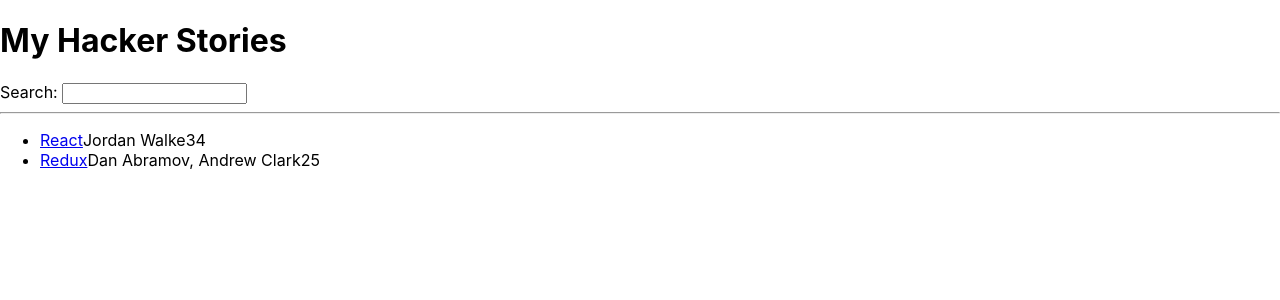
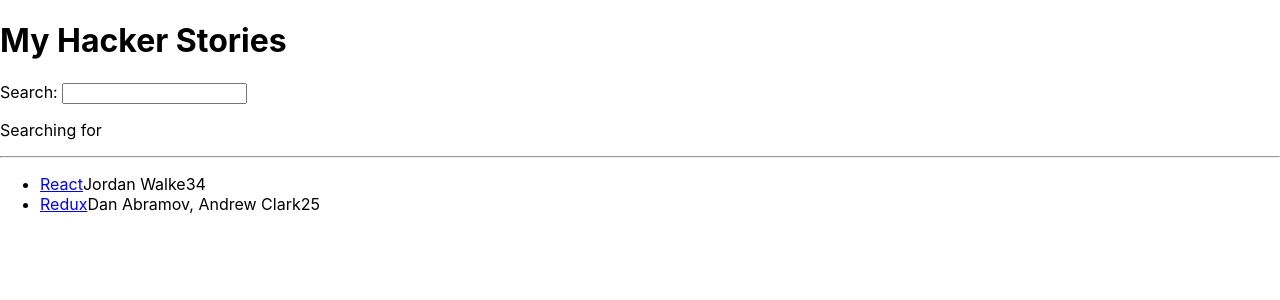
Before and after one commit to cscott828/ctd-hacker-stories, a React (Create React App) app: page / in a window 1280 px wide. Shown: the top 300 px of the page. Built offline with nearby package versions, Linux system fonts and the light colour scheme.

Commit message:
props and state intro

```diff
--- a/src/App.js
+++ b/src/App.js
@@ -36,14 +36,21 @@
 };
 
 const Search = () => {
+  const [searchTerm, setSearchTerm] = React.useState('');
+
+
   const handleChange = (event) => {
-    console.log(event);
+    setSearchTerm(event.target.value);
   };
 
   return (
   <div>
     <label htmlFor="search">Search: </label>
     <input id="search" type="text" onChange={handleChange} />
+
+    <p>
+      Searching for <strong>{searchTerm}</strong>
+    </p>
   </div>
   );
 };
```
